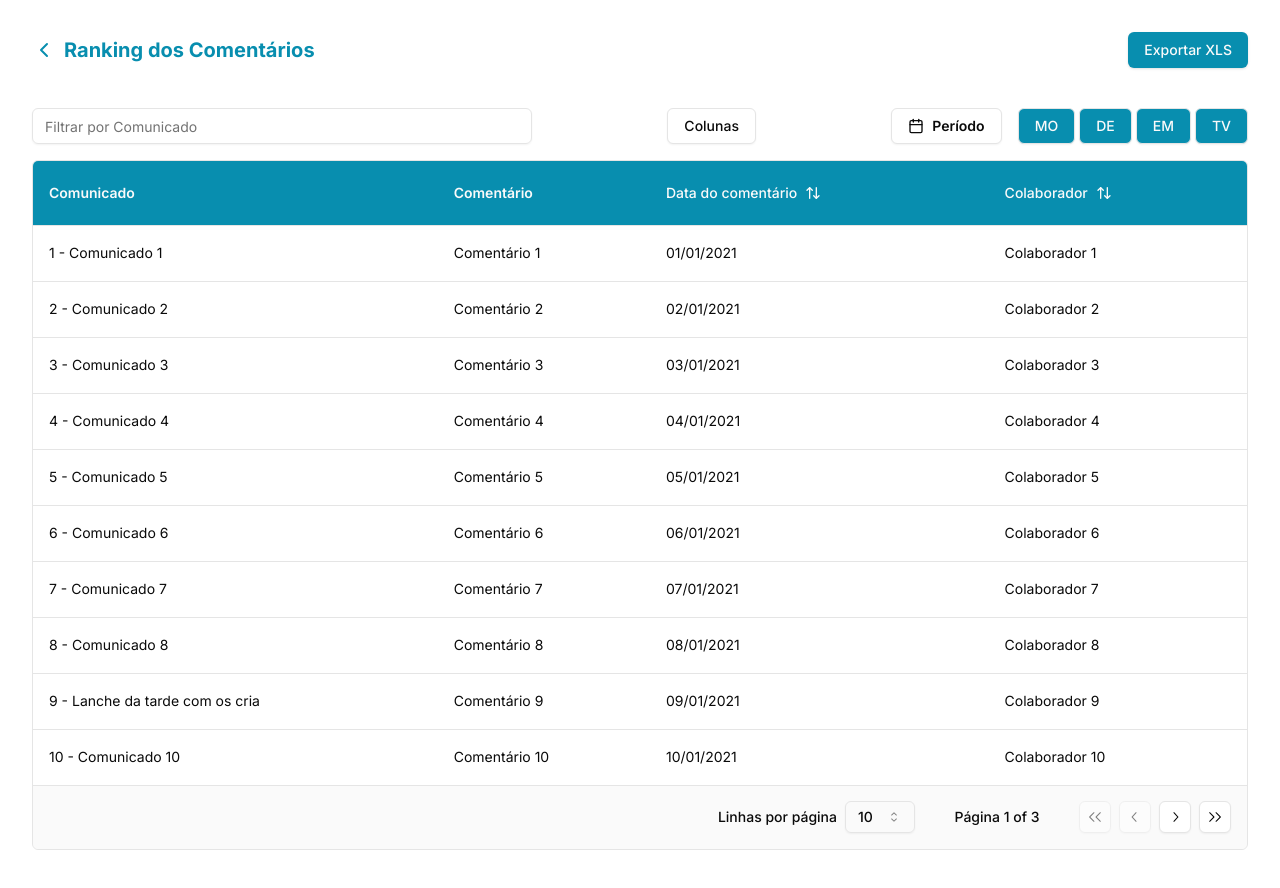
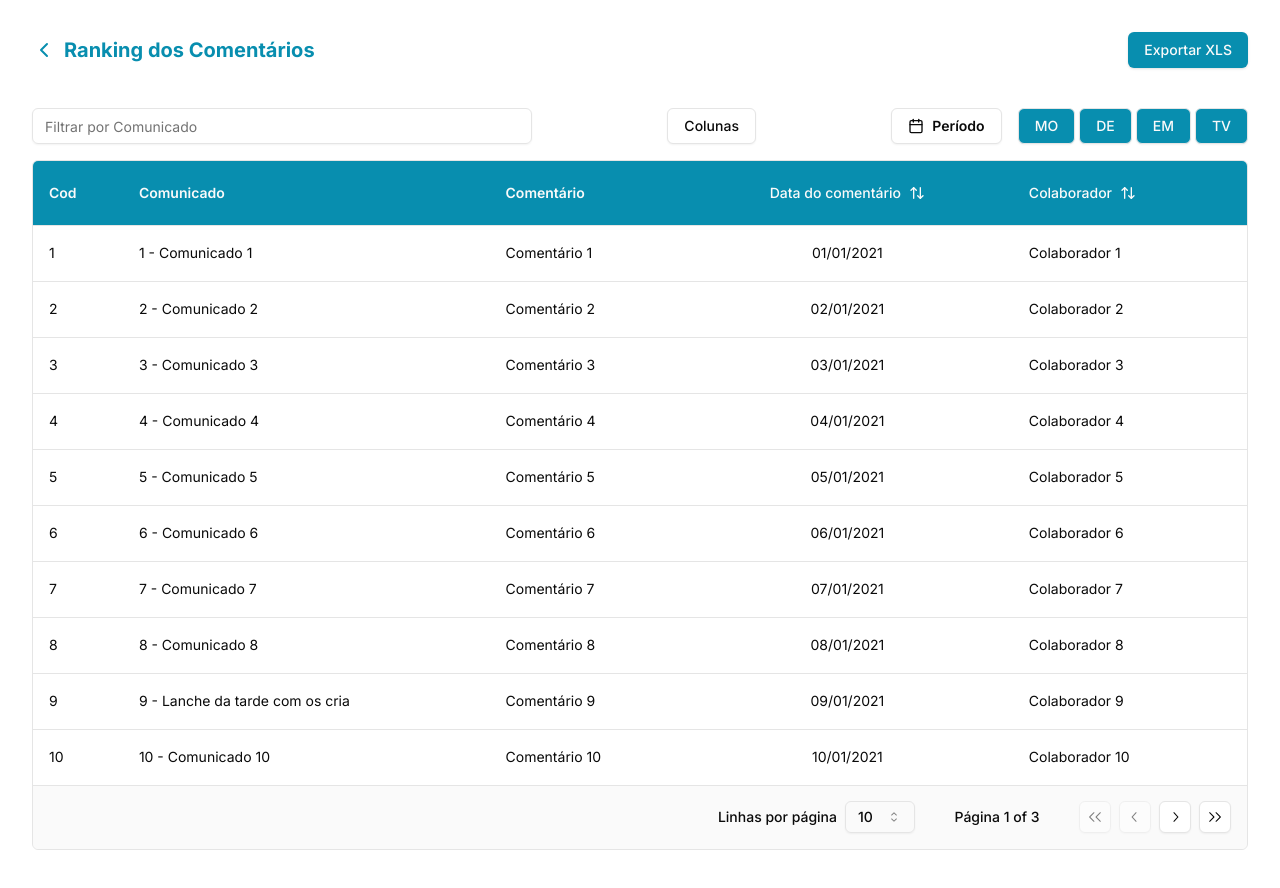
Before and after one commit to guilcvieira/relatorios, a Next.js app: page /ranking-dos-comentarios in a window 1280 px wide. Shown: the top 888 px of the page. Built offline with nearby package versions, Linux system fonts and the light colour scheme.

Commit message:
centralizar data

```diff
--- a/app/ranking-dos-comentarios/columns.tsx
+++ b/app/ranking-dos-comentarios/columns.tsx
@@ -8,6 +8,11 @@ import { ArrowUpDown } from "lucide-react"
 
 export const columns: ColumnDef<Comment>[] = [
     {
+        header: 'Cod',
+        accessorKey: 'com_codigo',
+        enableHiding: false,
+    },
+    {
         header: 'Comunicado',
         accessorKey: 'com_titulo',
     },
@@ -17,14 +22,15 @@ export const columns: ColumnDef<Comment>[] = [
     },
     {
         accessorKey: 'cmt_data_comentario',
+
         cell: ({ cell }) => (
-            <span className="text-center w-full">
+            <span className="block text-center w-full">
                 {formatDateWithoutTimezone(cell.getValue() as string)}
             </span>
         ),
         header: ({ column }) => (
             <Button
-                className="-ml-4"
+                className="text-center w-full flex"
                 variant="ghost"
                 onClick={() => column.toggleSorting(column.getIsSorted() === 'asc')}
             >
--- a/app/ranking-dos-comentarios/page.tsx
+++ b/app/ranking-dos-comentarios/page.tsx
@@ -43,7 +43,7 @@ const RankingComentarios: React.FC = () => {
 
         exportData.map((item: any) => {
             return {
-                'Código': item.com_codigo,
+                'Cód': item.com_codigo,
                 'Comunicado': item.com_titulo,
                 'Comentário': item.cmt_titulo,
                 'Data': item.cmt_data_comentario,
```
